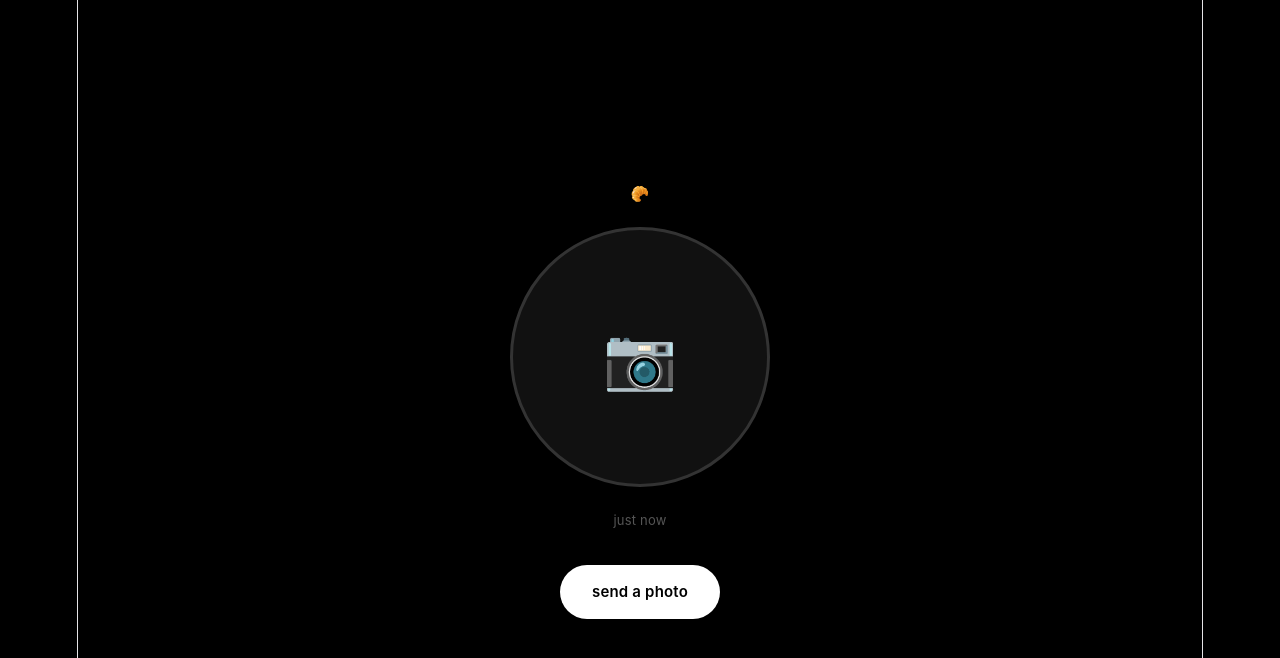
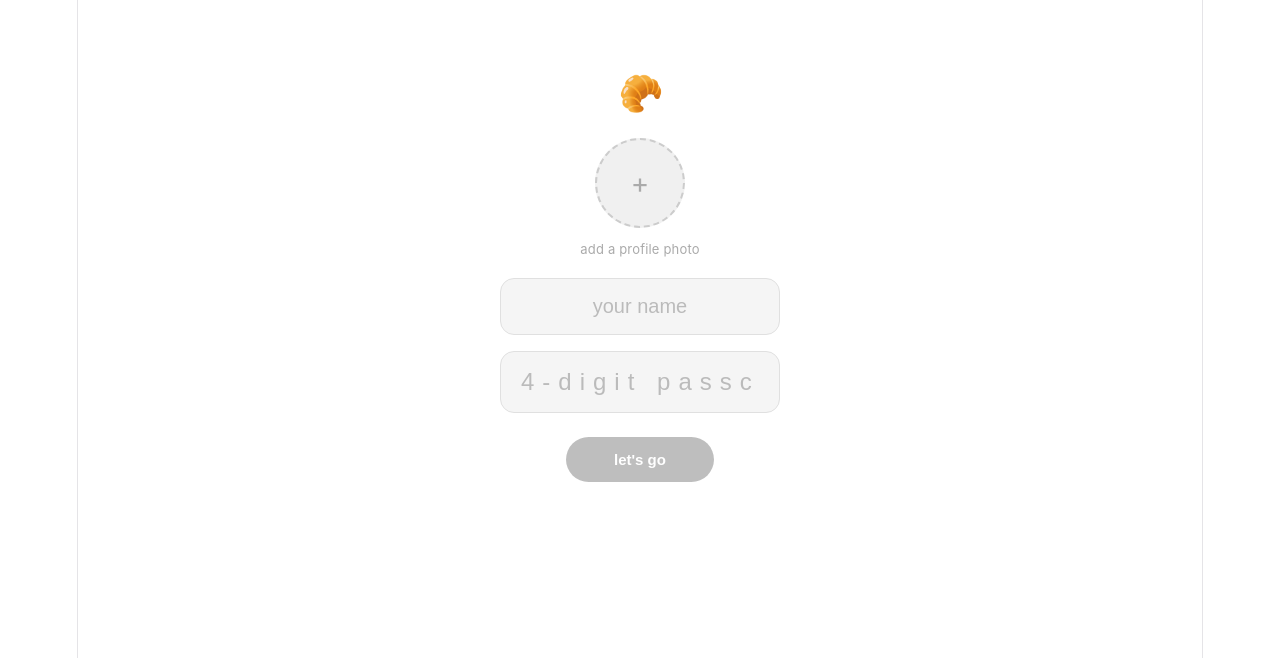
Before and after one commit to carolinefreckmann/my-app, a React (Vite) app: page / in a window 1280 px wide. Shown: the top 658 px of the page. Built offline with nearby package versions, Linux system fonts and the light colour scheme.

Commit message:
Add login screen with passcode, white background, and profile avatar

```diff
--- a/src/App.css
+++ b/src/App.css
@@ -5,36 +5,171 @@
 }
 
 body {
-  background: #000;
-  color: #fff;
+  background: #fff;
+  color: #000;
   font-family: -apple-system, BlinkMacSystemFont, 'Segoe UI', sans-serif;
 }
 
-.locket-app {
+.screen {
   min-height: 100vh;
   display: flex;
   flex-direction: column;
   align-items: center;
+  padding: 24px;
+  position: relative;
+}
+
+/* Login screen */
+.login-screen {
+  padding-top: 48px;
+  gap: 16px;
+}
+
+.app-title {
+  font-size: 36px;
+  margin-bottom: 16px;
+}
+
+.avatar-upload {
+  width: 90px;
+  height: 90px;
+  border-radius: 50%;
+  background: #f0f0f0;
+  border: 2px dashed #ccc;
+  display: flex;
+  align-items: center;
+  justify-content: center;
+  cursor: pointer;
+  overflow: hidden;
+}
+
+.avatar-preview {
+  width: 100%;
+  height: 100%;
+  object-fit: cover;
+}
+
+.avatar-placeholder {
+  font-size: 28px;
+  color: #aaa;
+}
+
+.avatar-hint {
+  font-size: 13px;
+  color: #aaa;
+  margin-top: -8px;
+}
+
+.name-input {
+  background: #f5f5f5;
+  border: 1.5px solid #e0e0e0;
+  border-radius: 14px;
+  padding: 16px 20px;
+  color: #000;
+  font-size: 20px;
+  width: 280px;
+  text-align: center;
+  outline: none;
+}
+
+.name-input::placeholder {
+  color: #bbb;
+}
+
+.name-input:focus {
+  border-color: #999;
+}
+
+.passcode-input {
+  font-size: 24px;
+  letter-spacing: 8px;
+}
+
+.login-btn {
+  background: #000;
+  color: #fff;
+  font-size: 15px;
+  font-weight: 600;
+  padding: 14px 48px;
+  border-radius: 50px;
+  border: none;
+  cursor: pointer;
+  margin-top: 8px;
+  transition: opacity 0.2s;
+}
+
+.login-btn:hover {
+  opacity: 0.8;
+}
+
+.login-btn:disabled {
+  opacity: 0.25;
+  cursor: not-allowed;
+}
+
+/* Locket screen */
+.locket-screen {
   justify-content: center;
   gap: 20px;
+  background: #fff;
+}
+
+.top-bar {
+  position: absolute;
+  top: 20px;
+  left: 20px;
+}
+
+.profile-chip {
+  display: flex;
+  align-items: center;
+  gap: 8px;
+  background: #f0f0f0;
+  border: 1px solid #e0e0e0;
+  border-radius: 50px;
+  padding: 6px 14px 6px 6px;
+}
+
+.profile-avatar {
+  width: 32px;
+  height: 32px;
+  border-radius: 50%;
+  background: #ddd;
+  overflow: hidden;
+  display: flex;
+  align-items: center;
+  justify-content: center;
+  font-size: 14px;
+  font-weight: 600;
+  color: #000;
+}
+
+.profile-avatar img {
+  width: 100%;
+  height: 100%;
+  object-fit: cover;
+}
+
+.profile-name {
+  font-size: 14px;
+  font-weight: 500;
+  color: #000;
 }
 
 .from-label {
-  font-size: 15px;
-  color: #aaa;
-  letter-spacing: 0.5px;
+  font-size: 32px;
 }
 
 .photo-circle {
   width: 260px;
   height: 260px;
   border-radius: 50%;
-  border: 3px solid #333;
+  border: 3px solid #e0e0e0;
   overflow: hidden;
   display: flex;
   align-items: center;
   justify-content: center;
-  background: #111;
+  background: #f5f5f5;
 }
 
 .photo {
@@ -49,21 +184,22 @@ body {
 
 .time-label {
   font-size: 13px;
-  color: #555;
+  color: #aaa;
 }
 
 .upload-btn {
   margin-top: 12px;
-  background: #fff;
-  color: #000;
+  background: #000;
+  color: #fff;
   font-size: 15px;
   font-weight: 600;
   padding: 14px 32px;
   border-radius: 50px;
   cursor: pointer;
   transition: opacity 0.2s;
+  display: inline-block;
 }
 
 .upload-btn:hover {
-  opacity: 0.85;
+  opacity: 0.8;
 }
--- a/src/App.jsx
+++ b/src/App.jsx
@@ -2,22 +2,97 @@ import { useState } from 'react'
 import './App.css'
 
 function App() {
+  const [user, setUser] = useState(null)
   const [photo, setPhoto] = useState(null)
 
-  function handleUpload(e) {
+  if (!user) {
+    return <LoginScreen onLogin={setUser} />
+  }
+
+  return <LocketScreen user={user} photo={photo} setPhoto={setPhoto} />
+}
+
+function LoginScreen({ onLogin }) {
+  const [name, setName] = useState('')
+  const [passcode, setPasscode] = useState('')
+  const [avatar, setAvatar] = useState(null)
+
+  function handleAvatar(e) {
     const file = e.target.files[0]
-    if (file) {
-      setPhoto(URL.createObjectURL(file))
-    }
+    if (file) setAvatar(URL.createObjectURL(file))
+  }
+
+  function handleSubmit() {
+    if (name.trim() && passcode.length === 4) onLogin({ name, avatar })
   }
 
   return (
-    <div className="locket-app">
+    <div className="screen login-screen">
+      <h1 className="app-title">🥐</h1>
+
+      <label className="avatar-upload">
+        {avatar
+          ? <img src={avatar} alt="profile" className="avatar-preview" />
+          : <span className="avatar-placeholder">+</span>
+        }
+        <input type="file" accept="image/*" onChange={handleAvatar} hidden />
+      </label>
+      <p className="avatar-hint">add a profile photo</p>
+
+      <input
+        className="name-input"
+        type="text"
+        placeholder="your name"
+        value={name}
+        onChange={e => setName(e.target.value)}
+      />
+
+      <input
+        className="name-input passcode-input"
+        type="password"
+        placeholder="4-digit passcode"
+        maxLength={4}
+        inputMode="numeric"
+        value={passcode}
+        onChange={e => setPasscode(e.target.value.replace(/\D/g, ''))}
+      />
+
+      <button
+        className="login-btn"
+        onClick={handleSubmit}
+        disabled={!name.trim() || passcode.length !== 4}
+      >
+        let's go
+      </button>
+    </div>
+  )
+}
+
+function LocketScreen({ user, photo, setPhoto }) {
+  function handleUpload(e) {
+    const file = e.target.files[0]
+    if (file) setPhoto(URL.createObjectURL(file))
+  }
+
+  return (
+    <div className="screen locket-screen">
+      <div className="top-bar">
+        <div className="profile-chip">
+          <div className="profile-avatar">
+            {user.avatar
+              ? <img src={user.avatar} alt={user.name} />
+              : <span>{user.name[0].toUpperCase()}</span>
+            }
+          </div>
+          <span className="profile-name">{user.name}</span>
+        </div>
+      </div>
+
       <p className="from-label">🥐</p>
 
       <div className="photo-circle">
         {photo
-          ? <img src={photo} alt="your locket photo" className="photo" />
+          ? <img src={photo} alt="locket photo" className="photo" />
           : <span className="placeholder">📷</span>
         }
       </div>
```
